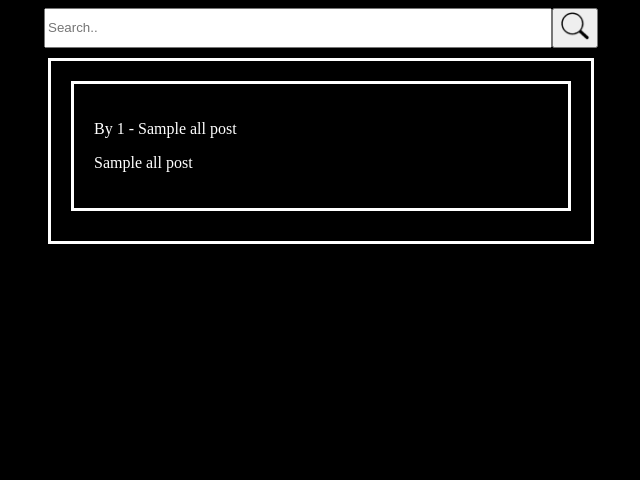
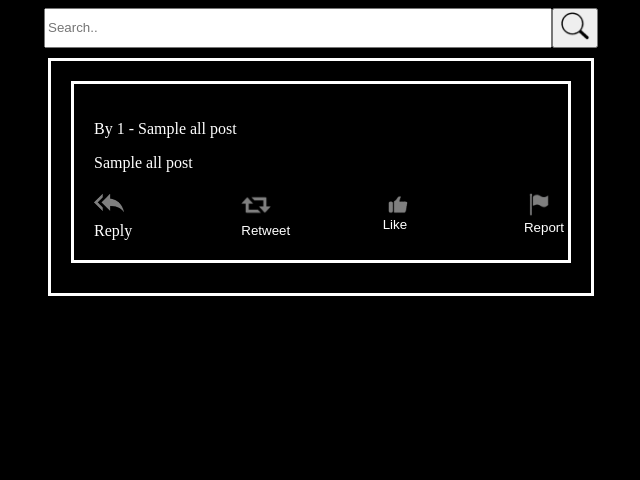
Before and after one commit to DartSams/Twitter-clone, a Flask app: template templates/index.html in a window 1280 px wide. Shown: the top 480 px of the page, without its empty margins (319-959 px from the left). Run offline with Flask 2, Linux system fonts and the light colour scheme; the template is opened without the code that fills it: most values are stand-ins (such as "Sample title", 1, 10 or a date in 2020); some libraries are stand-ins or nearby versions.

Commit message:
enabled the post buttons

```diff
--- a/templates/index.html
+++ b/templates/index.html
@@ -82,7 +82,7 @@
                                 {%endif%}
                             </a>
 
-                            <div class="likes" style="display: none;">
+                            <div class="likes" >
                                 <a name="Reply" class="Reply" value="{{i[6]}}" href="/{{i[6]}}"><img src="/static/buttons/reply1.png" alt="">Reply</a>
                                 <button name="Retweet" class="Retweet" value="{{i[6]}}"><img src="/static/buttons/retweet.png" alt="" onclick="retweet(id)" id="post:{{i[3]}}">Retweet</button>
                                 {% if data["like lst"] %}
```
